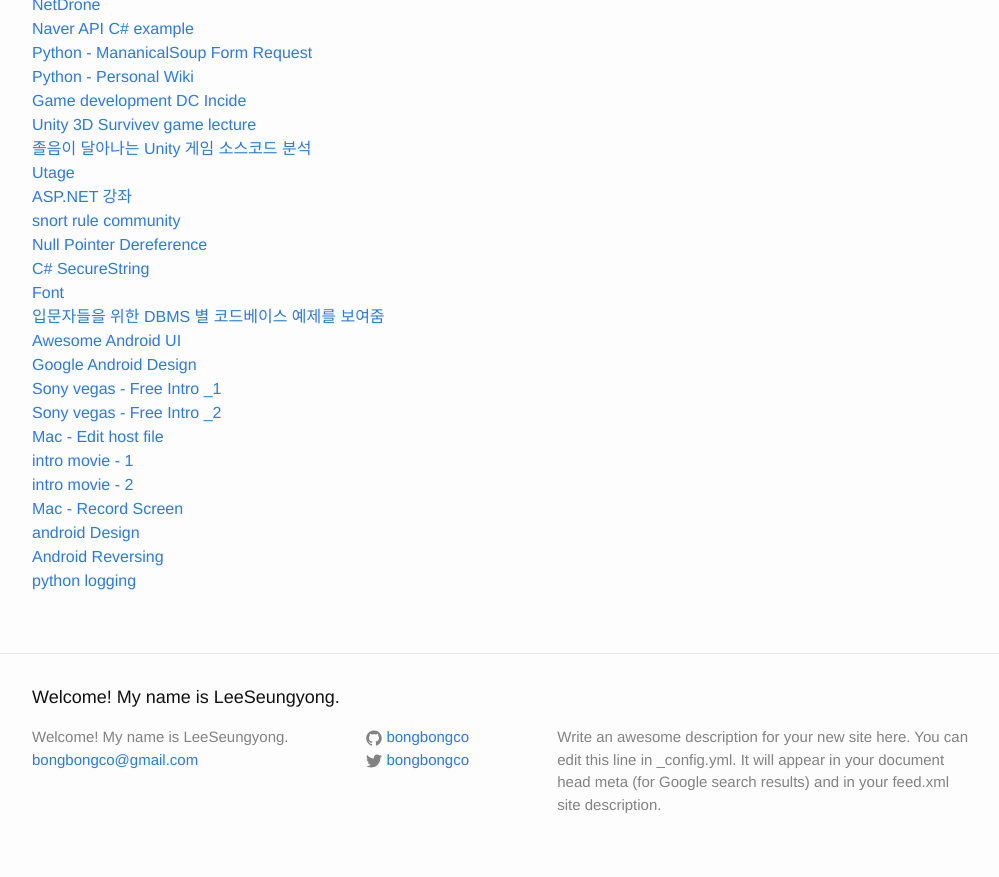
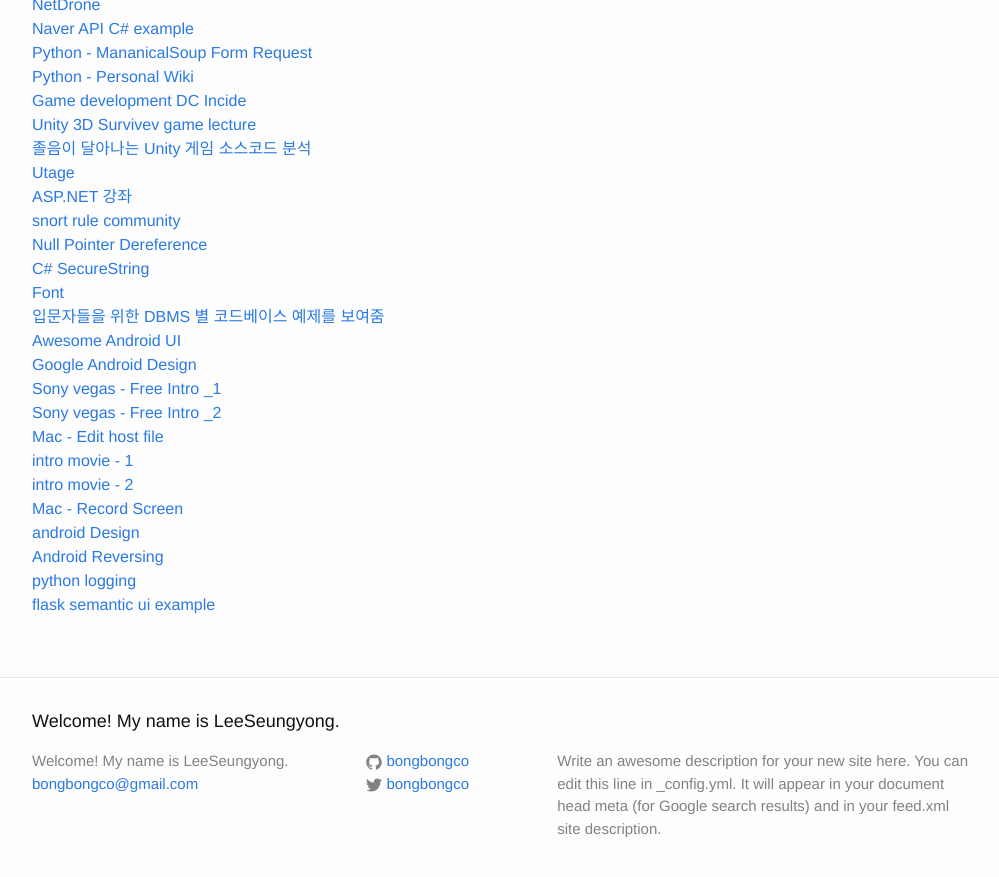
Before and after one commit to LktProgrammer/bongbongco.github.io, a Jekyll site: the page built from _posts/2016-07-22-Website-List.markdown, in a window 1280 px wide and 900 px high, scrolled down 2631 px. Shown: the top 877 px of the window, without its empty margins (138-1137 px from the left). Built offline with Jekyll 4.4.1, drawn with Linux system fonts in a browser that asks for light colours.

Commit message:
Update 2016-07-22-Website-List.markdown

```diff
--- a/_posts/2016-07-22-Website-List.markdown
+++ b/_posts/2016-07-22-Website-List.markdown
@@ -129,3 +129,4 @@ title: 참고할 웹 사이트들.
 [android Design](https://github.com/soyoungboy/android-material-design-Open-source-projects)
 [Android Reversing](http://blackcon.tistory.com/144)
 [python logging](http://gyus.me/?p=418)
+[flask semantic ui example](https://github.com/chuckbutler/flask-semantic-template)
```
